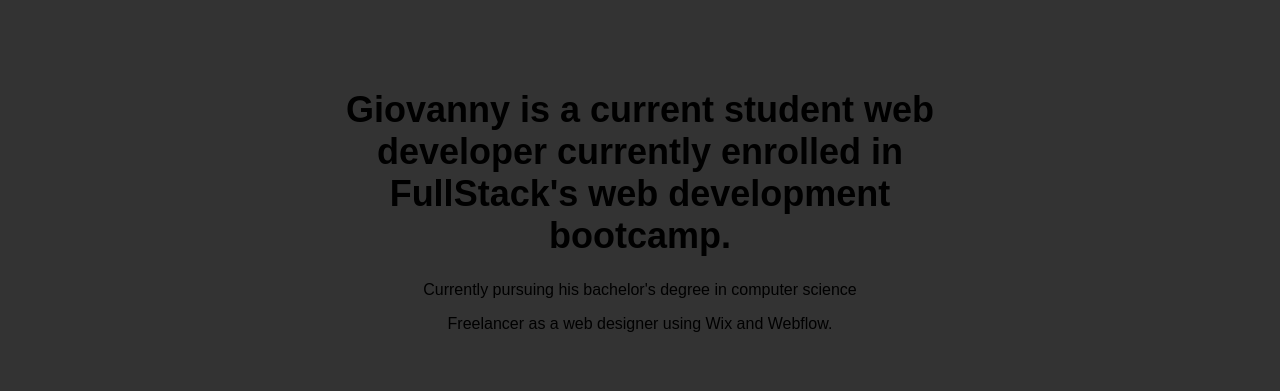
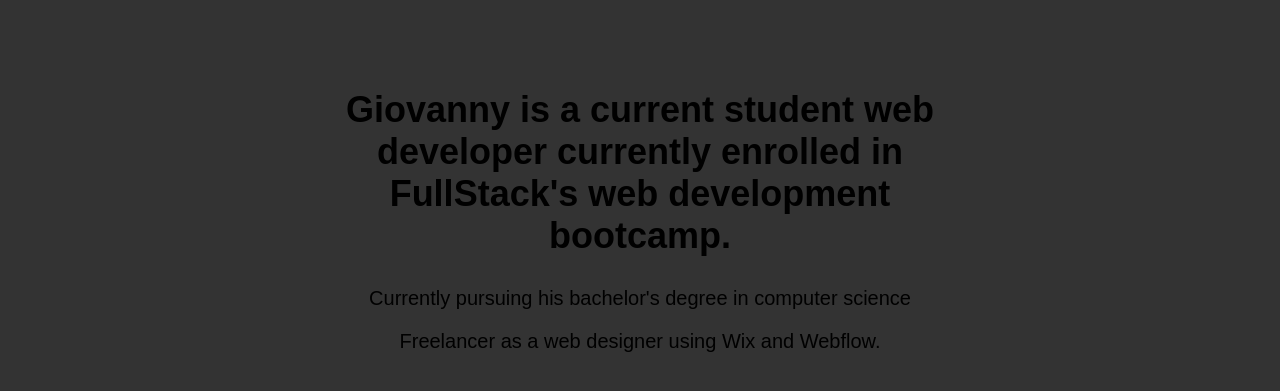
Before and after one commit to Giovanny-Serrano-Personal-Website/Personal-Website, a plain HTML site: page index.html in a window 1280 px wide. Shown: the part 93-484 px from the top of the page. Drawn offline with Linux system fonts and the light colour scheme.

Commit message:
small css updates

```diff
--- a/index.css
+++ b/index.css
@@ -32,6 +32,19 @@
 
     .intro1 {
     font-size: 36px;
+    font-weight: bold;
+    margin-bottom: 30px;
+}
+
+.subtext1 {
+font-size: 20px;
+margin-bottom: 20px;
+}
+
+.subtext2 {
+font-size: 20px;
+margin-bottom: 0;
+}
 
 
 
```
Also changed, not shown: about.html (+1 -2 lines).
